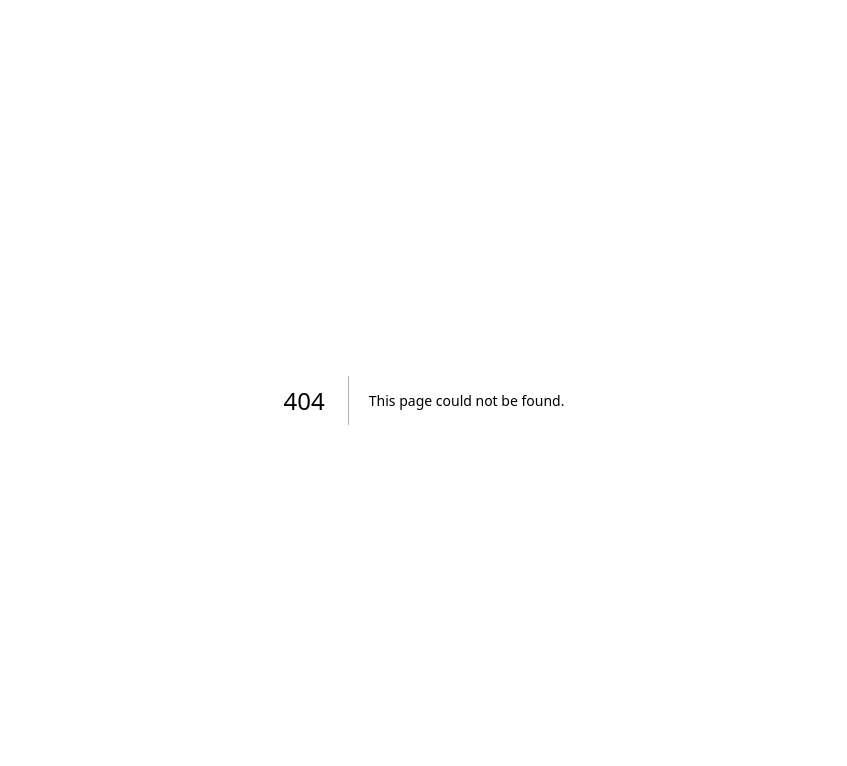
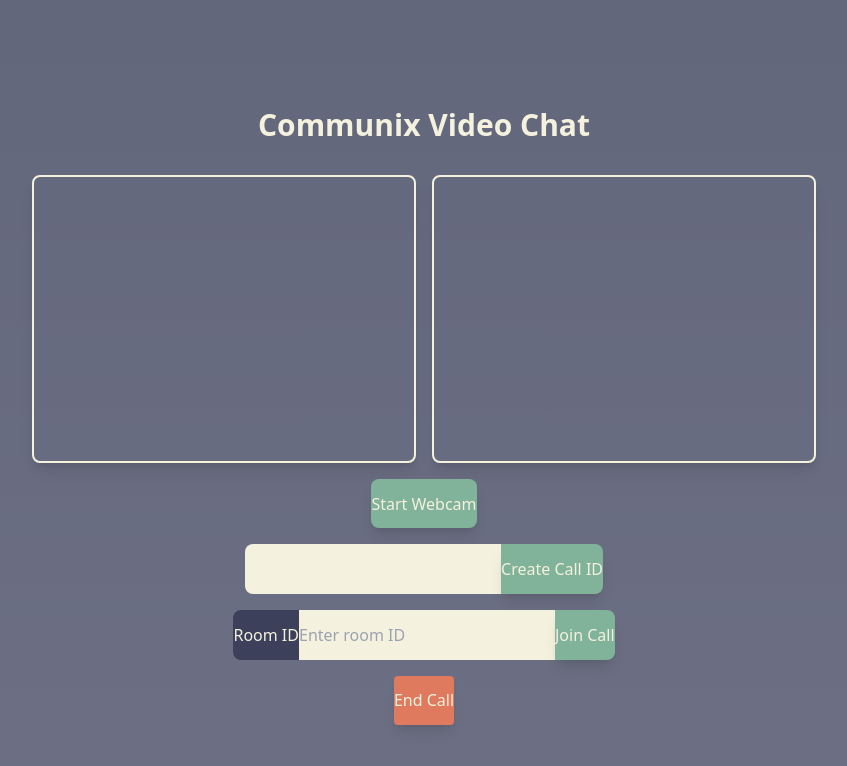
Before and after one commit to omonteon/v43-tier3-team-43, a Next.js app in the folder circle-meets/: page /video in a window 1280 px wide. Before the commit this address had no page. Shown: the top 766 px of the page, without its empty margins (216-1063 px from the left). Built offline with nearby package versions, Linux system fonts and the light colour scheme; no server answers.

Commit message:
feat: new video page
- Video chat app connected to firebase

```diff
--- /dev/null
+++ b/circle-meets/pages/video/index.js
@@ -0,0 +1,245 @@
+import Image from "next/image";
+import { Inter } from "next/font/google";
+import firebase from "firebase/app";
+import "firebase/firestore";
+import { useEffect, useRef, useState } from "react";
+
+const firebaseConfig = {
+  apiKey: process.env.NEXT_PUBLIC_API_KEY,
+  authDomain: process.env.NEXT_PUBLIC_AUTH_DOMAIN,
+  projectId: process.env.NEXT_PUBLIC_PROJECT_ID,
+  storageBucket: process.env.NEXT_PUBLIC_STORAGE_BUCKET,
+  messagingSenderId: process.env.NEXT_PUBLIC_MESSAGING_SENDER_ID,
+  appId: process.env.NEXT_PUBLIC_APP_ID,
+};
+
+if (!firebase.apps.length) {
+  firebase.initializeApp(firebaseConfig);
+}
+const firestore = firebase.firestore();
+
+const inter = Inter({ subsets: ["latin"] });
+
+export default function Home() {
+  const peerConnection = useRef(null);
+  const localVideoRef = useRef(null);
+  const remoteVideoRef = useRef(null);
+  const [localStream, setLocalStream] = useState(null);
+  const [remoteStream, setRemoteStream] = useState(null);
+  const [callId, setCallId] = useState("");
+
+  useEffect(() => {
+    const servers = {
+      iceServers: [
+        {
+          urls: [
+            "stun:stun1.l.google.com:19302",
+            "stun:stun2.l.google.com:19302",
+          ],
+        },
+      ],
+      iceCandidatePoolSize: 10,
+    };
+
+    peerConnection.current = new RTCPeerConnection(servers);
+
+    return () => {
+      // peerConnection.current.close();
+      // firebase.app().delete();
+    };
+  }, []);
+
+  // Setup media sources
+  const startWebcam = async () => {
+    const _localStream = await navigator.mediaDevices.getUserMedia({
+      video: true,
+      audio: true,
+    });
+    const _remoteStream = new MediaStream();
+
+    // Push tracks from local stream to peer connection
+    _localStream.getTracks().forEach((track) => {
+      peerConnection.current.addTrack(track, _localStream);
+    });
+
+    // Pull tracks from remote stream, add to video stream
+    peerConnection.current.ontrack = (event) => {
+      event.streams[0].getTracks().forEach((track) => {
+        _remoteStream.addTrack(track);
+      });
+    };
+
+    localVideoRef.current.srcObject = _localStream;
+    remoteVideoRef.current.srcObject = _remoteStream;
+    setLocalStream(_localStream);
+    setRemoteStream(_remoteStream);
+    // webcamVideo.srcObject = localStream;
+    // remoteVideo.srcObject = remoteStream;
+  };
+
+  // Create an offer
+  const createCallId = async () => {
+    // Reference Firestore collections for signaling
+    const callDoc = firestore.collection("calls").doc();
+    const offerCandidates = callDoc.collection("offerCandidates");
+    const answerCandidates = callDoc.collection("answerCandidates");
+
+    // callInput.value = callDoc.id;
+
+    setCallId(callDoc.id);
+
+    // Get candidates for caller, save to db
+    peerConnection.current.onicecandidate = (event) => {
+      event.candidate && offerCandidates.add(event.candidate.toJSON());
+    };
+
+    // Create offer
+    const offerDescription = await peerConnection.current.createOffer();
+    await peerConnection.current.setLocalDescription(offerDescription);
+
+    const offer = {
+      sdp: offerDescription.sdp,
+      type: offerDescription.type,
+    };
+
+    await callDoc.set({ offer });
+
+    // Listen for remote answer
+    callDoc.onSnapshot((snapshot) => {
+      const data = snapshot.data();
+      if (!peerConnection.current.currentRemoteDescription && data?.answer) {
+        const answerDescription = new RTCSessionDescription(data.answer);
+        peerConnection.current.setRemoteDescription(answerDescription);
+      }
+    });
+
+    // When answered, add candidate to peer connection
+    answerCandidates.onSnapshot((snapshot) => {
+      snapshot.docChanges().forEach((change) => {
+        if (change.type === "added") {
+          const candidate = new RTCIceCandidate(change.doc.data());
+          peerConnection.current.addIceCandidate(candidate);
+        }
+      });
+    });
+  };
+
+  // Answer the call with the unique id
+  const joinCall = async () => {
+    const callDoc = firestore.collection("calls").doc(callId);
+    const answerCandidates = callDoc.collection("answerCandidates");
+    const offerCandidates = callDoc.collection("offerCandidates");
+
+    peerConnection.current.onicecandidate = (event) => {
+      event.candidate && answerCandidates.add(event.candidate.toJSON());
+    };
+
+    const callData = (await callDoc.get()).data();
+
+    const offerDescription = callData.offer;
+    await peerConnection.current.setRemoteDescription(
+      new RTCSessionDescription(offerDescription)
+    );
+
+    const answerDescription = await peerConnection.current.createAnswer();
+    await peerConnection.current.setLocalDescription(answerDescription);
+
+    const answer = {
+      type: answerDescription.type,
+      sdp: answerDescription.sdp,
+    };
+
+    await callDoc.update({ answer });
+
+    offerCandidates.onSnapshot((snapshot) => {
+      snapshot.docChanges().forEach((change) => {
+        console.log(change);
+        if (change.type === "added") {
+          let data = change.doc.data();
+          peerConnection.current.addIceCandidate(new RTCIceCandidate(data));
+        }
+      });
+    });
+  };
+
+  const endCall = () => {
+    location.reload(true);
+  };
+
+  return (
+    <main className="flex flex-col items-center justify-center min-h-screen bg-communixPurple bg-opacity-75">
+      <h1 className="text-3xl font-bold text-center text-communixWhite my-8">
+        Communix Video Chat
+      </h1>
+      <div className="flex flex-wrap justify-center space-x-4">
+        <video
+          className="w-96 h-72 rounded-lg border-2 border-communixWhite shadow-lg"
+          ref={localVideoRef}
+          autoPlay
+          muted
+        />
+        <video
+          className="w-96 h-72 rounded-lg border-2 border-communixWhite shadow-lg"
+          ref={remoteVideoRef}
+          autoPlay
+          muted
+        />
+      </div>
+      <div className="flex flex-col items-center mt-4">
+        <button
+          className="px-4 py-2 text-communixWhite bg-communixGreen rounded-lg shadow-lg hover:bg-green-500 focus:outline-none focus:ring-2 focus:ring-green-600 focus:ring-offset-2"
+          onClick={startWebcam}
+          disabled={localStream}
+        >
+          Start Webcam
+        </button>
+        <div className="flex mt-4">
+          <input
+            type="text"
+            className="px-4 py-2 text-communixPurple bg-communixWhite rounded-l-lg focus:outline-none focus:ring-2 focus:ring-communixPurple focus:ring-offset-2 w-64"
+            readOnly
+            value={callId}
+          />
+          <button
+            className="px-4 py-2 text-communixWhite bg-communixGreen rounded-r-lg shadow-lg hover:bg-green-500 focus:outline-none focus:ring-2 focus:ring-green-600 focus:ring-offset-2"
+            onClick={createCallId}
+            disabled={!localStream}
+          >
+            Create Call ID
+          </button>
+        </div>
+        <div className="flex mt-4">
+          <label
+            className="px-4 py-2 text-communixWhite bg-communixPurple rounded-l-lg"
+            htmlFor="room-id"
+          >
+            Room ID
+          </label>
+          <input
+            type="text"
+            id="room-id"
+            className="px-4 py-2 text-communixPurple bg-communixWhite focus:outline-none focus:ring-2 focus:ring-communixPurple focus:ring-offset-2 w-64"
+            placeholder="Enter room ID"
+            onChange={(e) => setCallId(event.target.value)}
+          />
+          <button
+            className="px-4 py-2 text-communixWhite bg-communixGreen rounded-r-lg shadow-lg hover:bg-green-500 focus:outline-none focus:ring-2 focus:ring-green-600 focus:ring-offset-2"
+            onClick={joinCall}
+            disabled={!localStream}
+          >
+            Join Call
+          </button>
+        </div>
+        <div className="flex mt-4">
+          <button
+            className="px-4 py-2 text-communixWhite bg-communixRed rounded shadow-lg hover:bg-green-500 focus:outline-none focus:ring-2 focus:ring-green-600 focus:ring-offset-2"
+            onClick={endCall}
+            disabled={!callId}
+          >
+            End Call
+          </button>
+        </div>
+      </div>
+    </main>
+  );
+}
```
